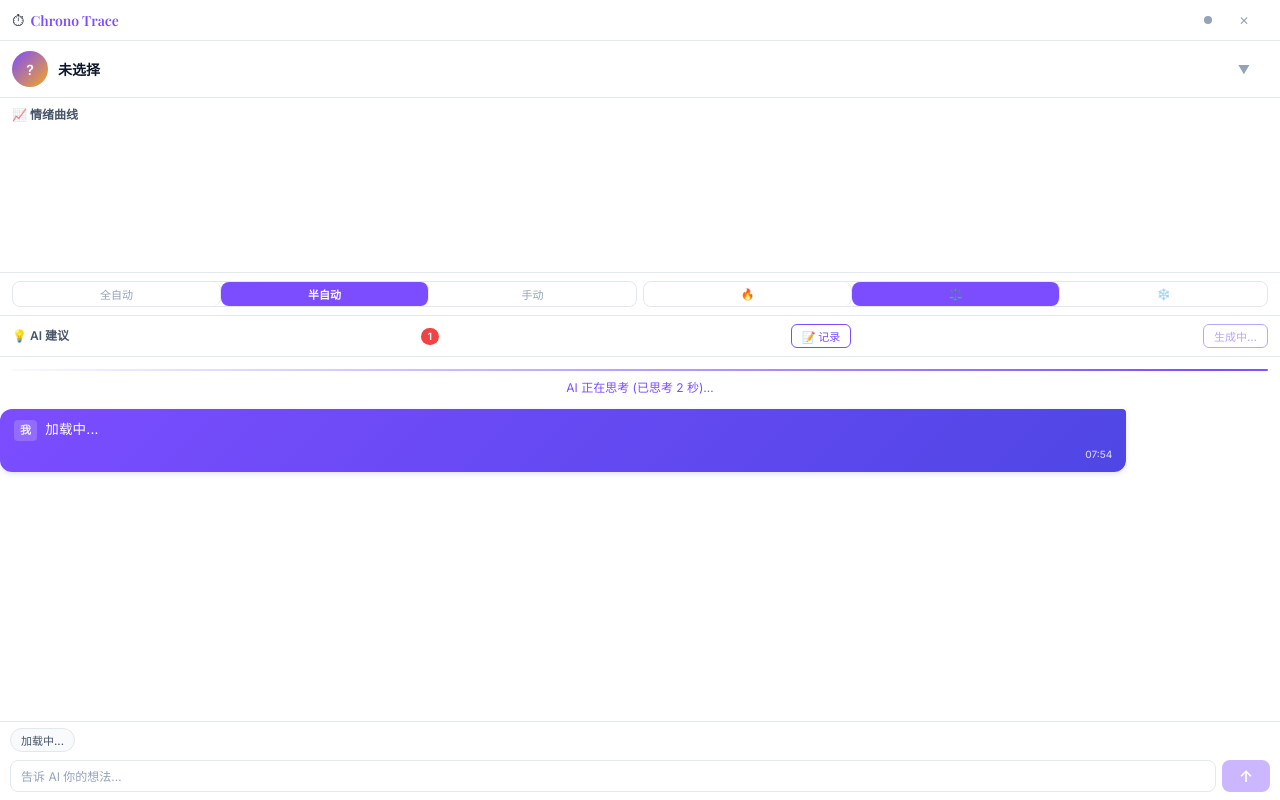
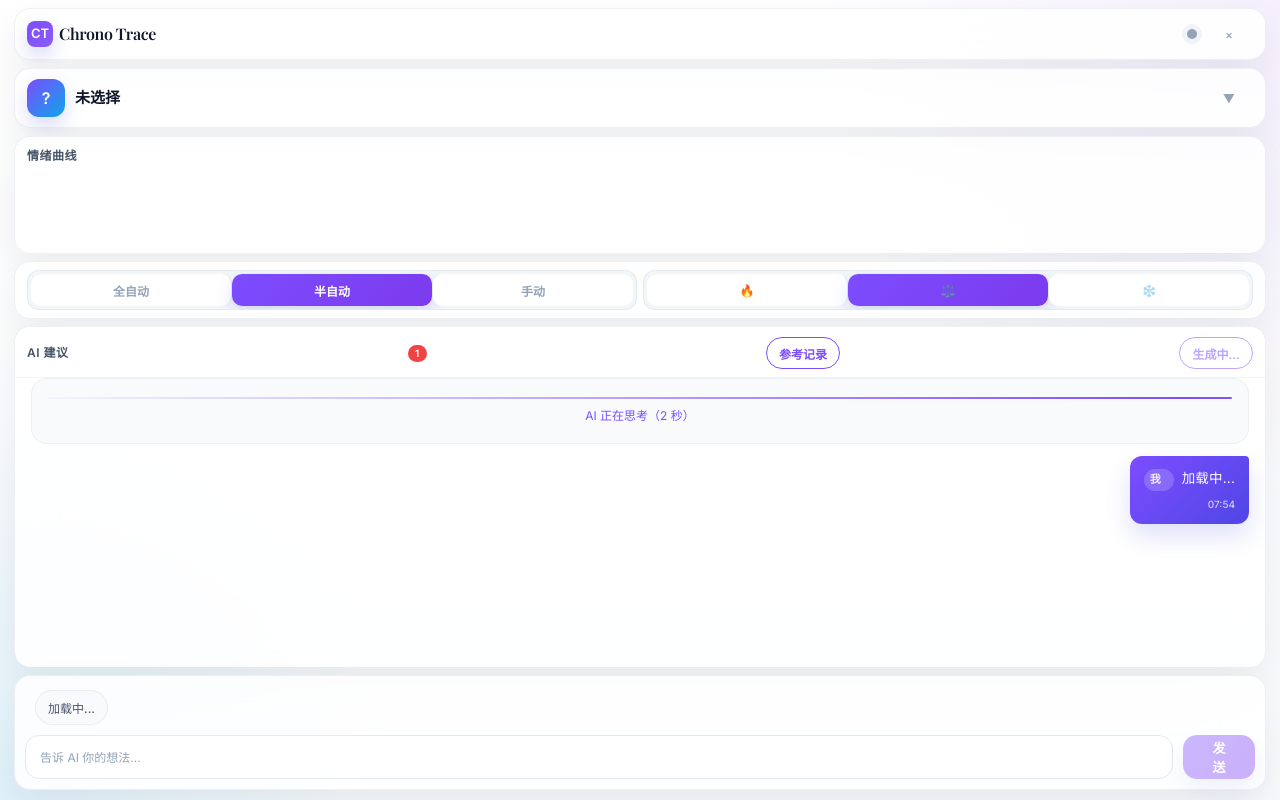
Before and after one commit to CCSU-Horizon-Lab/Chrono_Trace, a Vue app in the folder frontend/: page /#/floating in a window 1280 px wide. Both pictures are taken after a click on the button "加载中...". Built offline with nearby package versions, Linux system fonts and the light colour scheme.

Commit message:
feat:重构悬浮窗UI

```diff
--- a/frontend/src/views/FloatingPanel.vue
+++ b/frontend/src/views/FloatingPanel.vue
@@ -1,59 +1,54 @@
 <template>
   <div class="fp">
-    <!-- 顶部拖拽/控制栏 -->
     <header class="fp-header">
       <div class="fp-brand">
-        <span class="fp-logo">⏱</span>
+        <span class="fp-logo">CT</span>
         <span class="fp-title">Chrono Trace</span>
       </div>
       <div class="fp-controls">
         <span class="fp-status-dot" :class="{ active: realtimeState.isMonitoring }"></span>
-        <button class="fp-btn icon" @click="exitFloating" title="退出悬浮模式">✕</button>
+        <button class="fp-btn icon" @click="exitFloating" title="退出悬浮模式">×</button>
       </div>
     </header>
 
     <div v-if="connectionLost" class="fp-connection-lost">
-      <span>⚠️ 连接已断开，等待重新连接…</span>
-      <button class="fp-btn small" @click="retryConnection">🔄 重试</button>
+      <span>连接已断开，等待重新连接…</span>
+      <button class="fp-btn small" @click="retryConnection">重试</button>
     </div>
 
-    <!-- ChatWith 超时/错误提示 -->
     <div v-if="chatError && !connectionLost" class="fp-chat-error">
-      <span>⚠️ {{ chatError }}</span>
+      <span>{{ chatError }}</span>
       <button class="fp-btn small" @click="exitFloating">重新开始</button>
     </div>
 
-    <!-- 监听对象信息 -->
     <div class="fp-contact">
       <div class="fp-avatar">{{ profileInitial }}</div>
       <div class="fp-contact-info">
         <div class="fp-contact-name">{{ profile.name || realtimeState.talkerName || '未选择' }}</div>
-        <div class="fp-contact-tags" v-if="profile.personality_tags?.length">
+        <div v-if="profile.personality_tags?.length" class="fp-contact-tags">
           <span v-for="t in profile.personality_tags.slice(0, 4)" :key="t" class="fp-tag">{{ t }}</span>
         </div>
       </div>
-      <button class="fp-btn icon" @click="profileExpanded = !profileExpanded"
-        :title="profileExpanded ? '收起画像' : '展开画像'">
+      <button class="fp-btn icon" @click="profileExpanded = !profileExpanded" :title="profileExpanded ? '收起画像' : '展开画像'">
         {{ profileExpanded ? '▲' : '▼' }}
       </button>
     </div>
 
-    <!-- 画像详情（折叠） -->
     <div v-show="profileExpanded" class="fp-profile-detail">
       <div v-if="profile.chat_style" class="fp-detail-row">
-        <span class="fp-detail-icon">💬</span>
+        <span class="fp-detail-icon">画像</span>
         <span>{{ profile.chat_style }}</span>
       </div>
       <div v-if="profile.interests?.length" class="fp-detail-row">
-        <span class="fp-detail-icon">🎯</span>
+        <span class="fp-detail-icon">兴趣</span>
         <span>{{ profile.interests.join('、') }}</span>
       </div>
       <div v-if="profile.communication_tips" class="fp-detail-row">
-        <span class="fp-detail-icon">📌</span>
+        <span class="fp-detail-icon">提示</span>
         <span>{{ profile.communication_tips }}</span>
       </div>
       <div v-if="profile.relationship_note" class="fp-detail-row">
-        <span class="fp-detail-icon">💡</span>
+        <span class="fp-detail-icon">关系</span>
         <span>{{ profile.relationship_note }}</span>
       </div>
       <div v-if="!profile.chat_style && !profileLoading" class="fp-detail-empty">
@@ -62,64 +57,77 @@
       </div>
     </div>
 
-    <!-- 情绪曲线图 -->
     <div class="fp-section">
       <div class="fp-section-hd">
-        <span>📈 情绪曲线</span>
+        <span>情绪曲线</span>
         <span v-if="emotionSummary" class="fp-trend-badge" :class="emotionSummary.trend">
-          {{ emotionSummary.trend === 'positive' ? '😊 正面' : emotionSummary.trend === 'negative' ? '😟 负面' : '😐 中性' }}
+          {{ emotionSummary.trend === 'positive' ? '正面' : emotionSummary.trend === 'negative' ? '负面' : '中性' }}
         </span>
       </div>
-      <div class="fp-chart-wrap" ref="chartRef"></div>
+      <div ref="chartRef" class="fp-chart-wrap"></div>
     </div>
 
-    <!-- 设置栏（紧凑） -->
     <div class="fp-settings">
       <div class="fp-seg">
-        <button v-for="m in triggerModes" :key="m.value"
+        <button
+          v-for="m in triggerModes"
+          :key="m.value"
           :class="{ active: triggerMode === m.value }"
-          @click="setTriggerMode(m.value)">{{ m.label }}</button>
+          @click="setTriggerMode(m.value)"
+        >
+          {{ m.label }}
+        </button>
       </div>
       <div class="fp-seg">
-        <button v-for="i in intents" :key="i.value"
+        <button
+          v-for="i in intents"
+          :key="i.value"
           :class="{ active: intent === i.value }"
-          @click="setIntent(i.value)">{{ i.icon }}</button>
+          @click="setIntent(i.value)"
+        >
+          {{ i.icon }}
+        </button>
       </div>
     </div>
 
-    <!-- 继续上次指导横幅 -->
     <div v-if="lastThread" class="fp-thread-banner" @click="loadLastThread">
-      <span class="fp-thread-icon">📎</span>
+      <span class="fp-thread-icon">续聊</span>
       <div class="fp-thread-info">
-        <span class="fp-thread-label">继续上次指导</span>
+        <span class="fp-thread-label">继续上次引导</span>
         <span class="fp-thread-summary">{{ lastThread.summary }}</span>
       </div>
       <button class="fp-btn tiny" @click.stop="lastThread = null">×</button>
     </div>
 
-    <!-- AI 建议列表 -->
-    <div class="fp-section fp-suggestions" ref="suggestionsRef">
+    <div ref="suggestionsRef" class="fp-section fp-suggestions">
       <div class="fp-section-hd">
-        <span>💡 AI 建议</span>
-        <span class="fp-badge" v-if="allSuggestions.length">{{ allSuggestions.length }}</span>
-        <button class="fp-btn small" @click="showContext = !showContext"
-          :class="{ active: showContext }" title="查看 AI 参考的聊天记录">
-          📝 记录
+        <span>AI 建议</span>
+        <span v-if="allSuggestions.length" class="fp-badge">{{ allSuggestions.length }}</span>
+        <button
+          class="fp-btn small"
+          :class="{ active: showContext }"
+          title="查看 AI 参考的聊天记录"
+          @click="showContext = !showContext"
+        >
+          参考记录
         </button>
-        <button class="fp-btn small" @click="manualGenerate" :disabled="loading">
-          {{ loading ? '生成中…' : '🎯 生成' }}
+        <button class="fp-btn small" :disabled="loading" @click="manualGenerate">
+          {{ loading ? '生成中…' : '生成' }}
         </button>
       </div>
 
-      <!-- AI 参考聊天记录面板 -->
       <div v-show="showContext" class="fp-context-panel">
-        <div class="fp-context-title">🔍 AI 参考的最近聊天（{{ contextUsed.length }} 条）</div>
+        <div class="fp-context-title">AI 参考的最近聊天（{{ contextUsed.length }} 条）</div>
         <div v-if="!contextUsed.length" class="fp-context-empty">尚未生成建议，暂无参考记录</div>
-        <div v-for="(msg, i) in contextUsed" :key="i" class="fp-context-msg"
-          :class="{ self: msg.sender === '我' }">
+        <div
+          v-for="(msg, i) in contextUsed"
+          :key="i"
+          class="fp-context-msg"
+          :class="{ self: msg.sender === '我' }"
+        >
           <span class="fp-context-sender">{{ msg.sender }}</span>
           <span class="fp-context-text">{{ msg.content }}</span>
-          <span class="fp-context-time" v-if="msg.timestamp">{{ formatMsgTime(msg.timestamp) }}</span>
+          <span v-if="msg.timestamp" class="fp-context-time">{{ formatMsgTime(msg.timestamp) }}</span>
         </div>
       </div>
 
@@ -129,44 +137,42 @@
 
       <div v-if="loading" class="fp-loading">
         <div class="fp-loading-bar"></div>
-        <span>AI 正在思考 (已思考 {{ thinkingSeconds }} 秒)…</span>
+        <span>AI 正在思考（{{ thinkingSeconds }} 秒）</span>
       </div>
 
-      <!-- 自包含列表滚动区 -->
       <div class="fp-suggestions-list">
-        <!-- 建议卡片及对话气泡混排 -->
-        <div v-for="s in allSuggestions" :key="s.id || s._tempId"
+        <div
+          v-for="s in allSuggestions"
+          :key="s.id || s._tempId"
           :class="{
             'fp-suggestion-card': s._type === 'suggestion',
             [s.severity || 'medium']: s._type === 'suggestion',
             'fp-chat-bubble': s._type === 'chat',
-            'user': s._type === 'chat' && s.role === 'user',
-            'ai': s._type === 'chat' && s.role === 'ai'
-          }">
-
-          <!-- AI 建议形态 -->
+            user: s._type === 'chat' && s.role === 'user',
+            ai: s._type === 'chat' && s.role === 'ai'
+          }"
+        >
           <template v-if="s._type === 'suggestion'">
             <div class="fp-sug-header" @click="toggleSuggestion(s)">
               <span class="fp-sug-icon">{{ getTriggerIcon(s.trigger_type) }}</span>
               <span class="fp-sug-summary">{{ s.summary }}</span>
-              <span class="fp-sug-time">{{ s.created_at ? formatMsgTime(s.created_at) : '刚才' }}</span>
-              <span class="fp-sug-expand">{{ isSuggestionExpanded(s) ? '▼' : '▶' }}</span>
-        </div>
-        <div v-show="isSuggestionExpanded(s)" class="fp-sug-body">
-          <div v-if="s.thought_process" class="fp-thought-process">
-            <details>
-              <summary>🤔 AI 思考过程</summary>
-              <div class="fp-thought-content">{{ s.thought_process }}</div>
-            </details>
-          </div>
-            <div v-for="(sp, i) in s.speeches" :key="i" class="fp-speech-item">
-              <span class="fp-speech-text">{{ sp }}</span>
-              <button class="fp-btn copy" @click="copyText(sp)">📋</button>
+              <span class="fp-sug-time">{{ s.created_at ? formatMsgTime(s.created_at) : '刚刚' }}</span>
+              <span class="fp-sug-expand">{{ isSuggestionExpanded(s) ? '▲' : '▼' }}</span>
             </div>
-          </div>
+            <div v-show="isSuggestionExpanded(s)" class="fp-sug-body">
+              <div v-if="s.thought_process" class="fp-thought-process">
+                <details>
+                  <summary>AI 思考过程</summary>
+                  <div class="fp-thought-content">{{ s.thought_process }}</div>
+                </details>
+              </div>
+              <div v-for="(sp, i) in s.speeches" :key="i" class="fp-speech-item">
+                <span class="fp-speech-text">{{ sp }}</span>
+                <button class="fp-btn copy" @click="copyText(sp)">复制</button>
+              </div>
+            </div>
           </template>
 
-          <!-- 对话历史气泡形态 -->
           <template v-else-if="s._type === 'chat'">
             <div class="fp-chat-content">
               <span class="fp-chat-avatar">{{ s.role === 'user' ? '我' : 'AI' }}</span>
@@ -178,45 +184,41 @@
       </div>
     </div>
 
-    <!-- 用户交互输入区 -->
     <div class="fp-input-area">
-      <!-- 快捷按钮 -->
       <transition-group name="fp-quick-list" tag="div" class="fp-quick-btns">
-        <button v-for="q in quickPrompts" :key="q"
-          class="fp-quick-btn"
-          @click="sendQuickPrompt(q)">{{ q }}</button>
+        <button v-for="q in quickPrompts" :key="q" class="fp-quick-btn" @click="sendQuickPrompt(q)">
+          {{ q }}
+        </button>
       </transition-group>
       <div class="fp-input-row">
         <input
           v-model="userInput"
           type="text"
-          :placeholder="llmError ? '⚠️ 模型暂时不可用' : '告诉 AI 你的想法…'"
+          :placeholder="llmError ? '模型暂时不可用' : '告诉 AI 你的想法…'"
           :disabled="!!llmError"
           @keydown.enter.exact.prevent="sendUserContext"
         />
-        <button class="fp-btn send" @click="sendUserContext" :disabled="!userInput.trim() || loading || !!llmError">
-          ↑
+        <button class="fp-btn send" :disabled="!userInput.trim() || loading || !!llmError" @click="sendUserContext">
+          发送
         </button>
       </div>
-      <!-- 模型选择栏 -->
-      <div class="fp-model-row" v-if="llmModels.length > 0">
-        <span class="fp-model-label">⚙️ 模型:</span>
+      <div v-if="llmModels.length > 0" class="fp-model-row">
+        <span class="fp-model-label">模型</span>
         <select v-model="activeModelId" class="fp-model-select" @change="switchModel">
           <option v-for="m in llmModels" :key="m.id" :value="m.id" :disabled="disabledModels.has(m.id)">
             {{ m.name }} {{ disabledModels.has(m.id) ? '(不可用)' : '' }}
           </option>
         </select>
-        <div v-if="llmError" class="fp-model-error" :title="llmError">❌ {{ llmError }}</div>
+        <div v-if="llmError" class="fp-model-error" :title="llmError">{{ llmError }}</div>
       </div>
     </div>
   </div>
 
-  <!-- 画像生成弹窗（简化版） -->
   <Teleport to="body">
     <div v-if="showProfileDialog" class="fp-modal-overlay" @click.self="showProfileDialog = false">
       <div class="fp-modal">
-        <div class="fp-modal-title">🧠 生成画像</div>
-        <div class="fp-modal-desc">分析「{{ realtimeState.talkerName }}」的历史聊天</div>
+        <div class="fp-modal-title">生成画像</div>
+        <div class="fp-modal-desc">分析「{{ realtimeState.talkerName }}」的历史聊天。</div>
         <div class="fp-modal-actions">
           <button class="fp-btn" @click="showProfileDialog = false">取消</button>
           <button class="fp-btn primary" @click="generateProfile">确认</button>
@@ -1542,7 +1544,7 @@ async function loadLastThread() {
 
 .fp-chart-wrap {
   width: 100%;
-  height: 140px;
+  height: 80px;
   padding: 0 4px;
 }
 
@@ -2014,4 +2016,103 @@ async function loadLastThread() {
   font-weight: 600;
   white-space: nowrap;
 }
+
+/* FloatingPanel visual refresh */
+.fp {
+  background: radial-gradient(circle at top right, rgba(124,58,237,.08), transparent 32%), radial-gradient(circle at bottom left, rgba(14,165,233,.1), transparent 26%), linear-gradient(180deg, var(--ct-bg-primary) 0%, var(--ct-bg-secondary) 100%);
+}
+.fp-header,.fp-contact,.fp-profile-detail,.fp-section,.fp-settings,.fp-thread-banner,.fp-input-area,.fp-connection-lost,.fp-chat-error {
+  margin-left: 14px; margin-right: 14px;
+}
+.fp-header,.fp-contact,.fp-profile-detail,.fp-section,.fp-settings,.fp-thread-banner,.fp-input-area {
+  background: rgba(255,255,255,.84);
+  border: 1px solid rgba(148,163,184,.16);
+  box-shadow: 0 18px 40px rgba(15,23,42,.07);
+  backdrop-filter: blur(18px);
+}
+.fp-header { margin-top: 8px; padding: 8px 12px; border-radius: 16px; }
+.fp-logo { display:inline-flex; align-items:center; justify-content:center; width:26px; height:26px; border-radius:8px; background:linear-gradient(135deg,var(--ct-color-primary),#8b5cf6); color:#fff; box-shadow:0 8px 18px rgba(91,107,224,.24); font-size: 13px; font-weight: bold; }
+.fp-title { font-size: 16px; letter-spacing: -.02em; color: var(--ct-text-primary); }
+.fp-status-dot { width:10px; height:10px; box-shadow:0 0 0 5px rgba(148,163,184,.12); }
+.fp-status-dot.active { box-shadow:0 0 0 5px rgba(16,185,129,.14); }
+.fp-contact { margin-top: 8px; padding: 10px 12px; border-radius: 16px; gap: 10px; }
+.fp-avatar { width:38px; height:38px; border-radius:12px; background:linear-gradient(135deg,var(--ct-color-primary),#0ea5e9); font-size:16px; font-weight: bold; box-shadow:0 8px 18px rgba(91,107,224,.24); }
+.fp-contact-name { font-size: 15px; font-weight: 700; }
+.fp-contact-tags { gap: 4px; margin-top: 4px; }
+.fp-tag { padding: 3px 8px; background: rgba(91,107,224,.1); font-size: 10px; font-weight: 600; }
+.fp-profile-detail { margin-top: 8px; padding: 10px 12px; border-radius: 16px; background: rgba(255,255,255,.78); }
+.fp-detail-row { padding: 8px 10px; border-radius: 12px; background: rgba(248,250,252,.84); border: 1px solid rgba(148,163,184,.12); }
+.fp-detail-row + .fp-detail-row { margin-top: 6px; }
+.fp-detail-empty { padding: 10px; border-radius: 12px; background: rgba(248,250,252,.84); }
+.fp-section { margin-top: 8px; border-radius: 16px; border-bottom: none; overflow: hidden; }
+.fp-section-hd { padding: 10px 12px 8px; font-size: 12px; font-weight: 700; letter-spacing: .04em; }
+.fp > .fp-section:not(.fp-suggestions) { flex: 0 0 auto; }
+.fp-chart-wrap { height: 80px; padding: 0 6px 8px; }
+.fp-settings { margin-top: 8px; padding: 8px 12px; border-radius: 16px; border-bottom: none; flex: 0 0 auto; }
+.fp-seg { padding: 3px; border-radius: 12px; background: rgba(241,245,249,.9); border: 1px solid rgba(148,163,184,.14); }
+.fp-seg button { min-height: 32px; border-radius: 10px; font-size: 12px; font-weight: 600; }
+.fp-seg button.active { background: linear-gradient(135deg,var(--ct-color-primary),#7c3aed); box-shadow: 0 6px 16px rgba(91,107,224,.2); }
+.fp-thread-banner { margin-top: 8px; padding: 8px 12px; border-radius: 16px; flex: 0 0 auto; }
+.fp-thread-icon { display:inline-flex; align-items:center; justify-content:center; min-width:32px; height:32px; border-radius:10px; background:linear-gradient(135deg,rgba(91,107,224,.16),rgba(14,165,233,.16)); color:var(--ct-color-primary); font-size:11px; font-weight:700; }
+.fp-thread-label { font-weight: 700; }
+.fp-suggestions {
+  margin-top: 8px;
+  border-radius: 16px;
+  flex: 1 1 auto;
+  min-height: 0;
+  overflow-y: auto;
+}
+.fp-suggestions .fp-section-hd { background: rgba(255,255,255,.94); backdrop-filter: blur(18px); border-bottom: 1px solid rgba(148,163,184,.12); }
+.fp-context-panel,.fp-empty,.fp-loading { margin: 0 16px 12px; border-radius: 16px; background: rgba(248,250,252,.84); border: 1px solid rgba(148,163,184,.12); }
+.fp-empty,.fp-loading { padding: 18px 16px; }
+.fp-suggestions-list {
+  display: flex;
+  flex-direction: column;
+  gap: 10px;
+  min-height: 0;
+  padding: 0 16px 16px;
+}
+.fp-suggestion-card,.fp-chat-bubble { border: 1px solid rgba(148,163,184,.14); border-radius: 18px; background: rgba(248,250,252,.84); box-shadow: 0 8px 22px rgba(15,23,42,.04); }
+.fp-sug-header { display:grid; grid-template-columns:auto 1fr auto auto; gap:10px; align-items:center; padding:14px 16px; }
+.fp-sug-body { padding: 0 16px 16px; background: transparent; }
+.fp-thought-process { border-radius: 14px; background: rgba(255,255,255,.72); border: 1px dashed rgba(148,163,184,.2); }
+.fp-speech-item { gap: 10px; padding: 12px; background: rgba(255,255,255,.72); border-radius: 14px; }
+.fp-chat-bubble { padding: 12px 14px; }
+.fp-chat-bubble.user { background: linear-gradient(135deg,var(--ct-color-primary),#4f46e5); border-color: transparent; box-shadow: 0 12px 24px rgba(91,107,224,.2); }
+.fp-chat-avatar { min-width: 30px; height: 22px; border-radius: 999px; font-size: 11px; font-weight: 700; }
+.fp-input-area {
+  margin-top: 8px;
+  margin-bottom: 10px;
+  padding: 8px 10px 10px;
+  border-radius: 16px;
+  flex: 0 0 auto;
+  position: sticky;
+  bottom: 10px;
+  z-index: 3;
+}
+.fp-quick-btns { gap: 8px; padding-bottom: 10px; }
+.fp-quick-btn { padding: 8px 12px; border: 1px solid rgba(148,163,184,.16); background: rgba(248,250,252,.86); font-size: 12px; }
+.fp-input-row { gap: 10px; padding: 0; }
+.fp-input-row input { min-height: 44px; padding: 0 14px; border-radius: 14px; background: rgba(255,255,255,.88); }
+.fp-model-row { margin-top: 10px; padding: 0 2px; }
+.fp-model-select { height: 34px; border-radius: 10px; background: rgba(255,255,255,.88); }
+.fp-btn.icon { width: 34px; height: 34px; border-radius: 12px; }
+.fp-btn.small { min-height: 32px; padding: 0 12px; border-radius: 999px; background: rgba(255,255,255,.84); font-size: 12px; font-weight: 600; }
+.fp-btn.copy { min-width: 42px; height: 28px; padding: 0 10px; border-radius: 10px; border: 1px solid rgba(148,163,184,.16); color: var(--ct-text-secondary); font-weight: 600; background: rgba(255,255,255,.6); opacity: 1; transition: all 0.2s; }
+.fp-btn.copy:hover { background: rgba(91,107,224,.1); color: var(--ct-color-primary); border-color: rgba(91,107,224,.3); }
+.fp-btn.send { min-width: 72px; height: 44px; border-radius: 14px; background: linear-gradient(135deg,var(--ct-color-primary),#7c3aed); font-size: 13px; box-shadow: 0 12px 24px rgba(91,107,224,.22); }
+.fp-btn.primary { background: linear-gradient(135deg,var(--ct-color-primary),#7c3aed); }
+.fp-modal-overlay { background: rgba(15,23,42,.36); backdrop-filter: blur(8px); }
+.fp-modal { background: rgba(255,255,255,.96); border-radius: 22px; width: min(320px, calc(100vw - 32px)); }
+.fp-modal-title { font-family: var(--ct-font-display); font-size: 24px; }
+@media (max-width: 860px) {
+  .fp-settings { grid-template-columns: 1fr; }
+  .fp-chat-bubble { max-width: 100%; }
+}
+@media (max-width: 640px) {
+  .fp-header,.fp-contact,.fp-settings,.fp-input-row,.fp-model-row,.fp-connection-lost,.fp-chat-error { flex-wrap: wrap; }
+  .fp-sug-header { grid-template-columns: auto 1fr auto; }
+  .fp-sug-time { grid-column: 2 / 3; }
+  .fp-chart-wrap { height: 96px; }
+}
 </style>
```
